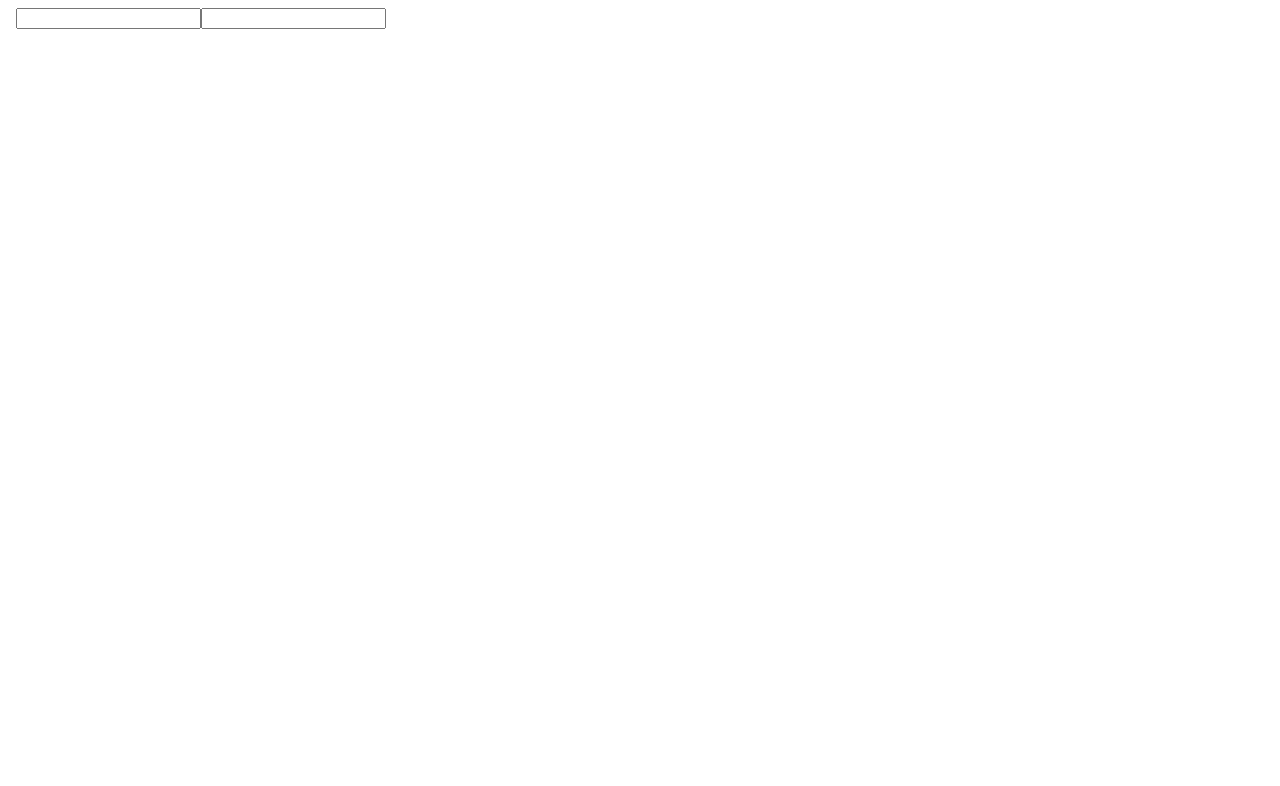
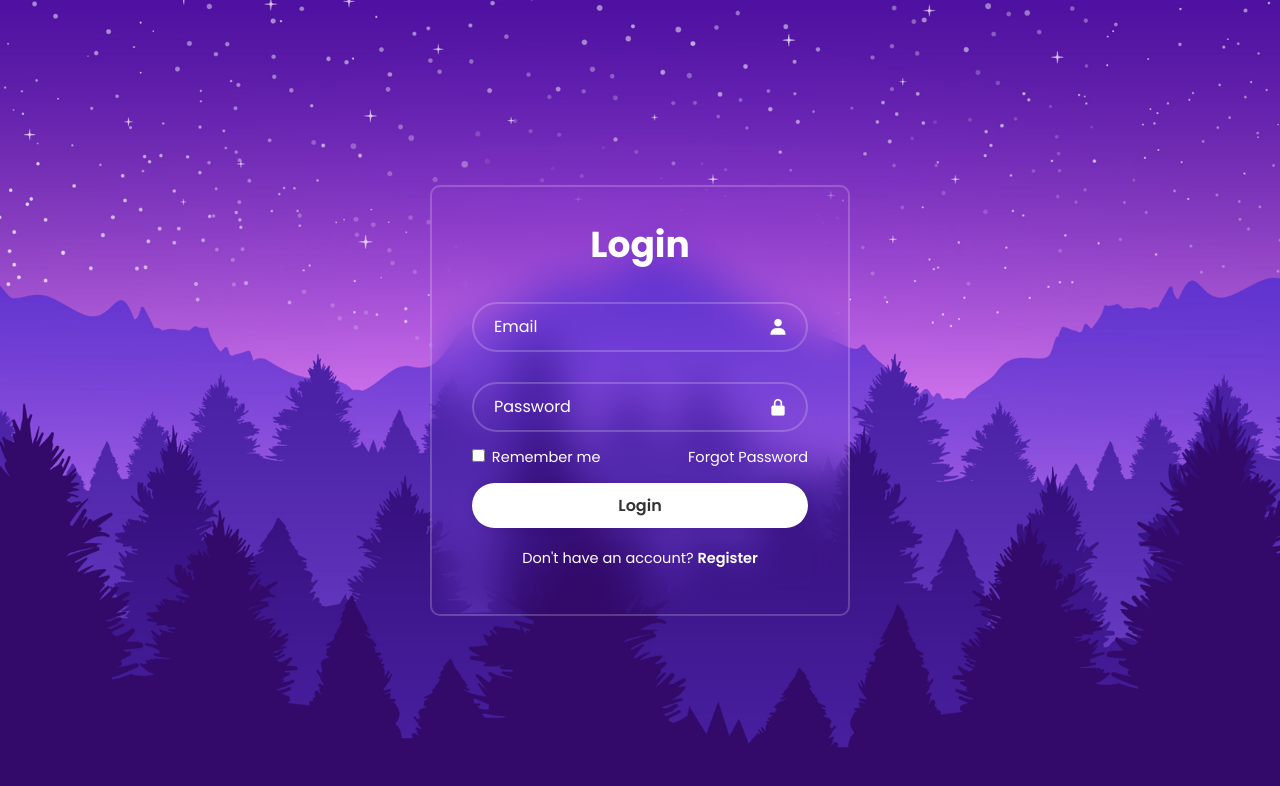
Before and after one commit to OldSider/React-ReduxThunk, a React (Vite) app: page / in a window 1280 px wide. Shown: the top 786 px of the page. Built offline with nearby package versions, Linux system fonts and the light colour scheme.

Commit message:
LoginPage and Functions Complete

```diff
--- a/index.html
+++ b/index.html
@@ -4,6 +4,10 @@
     <meta charset="UTF-8" />
     <link rel="icon" type="image/svg+xml" href="/vite.svg" />
     <meta name="viewport" content="width=device-width, initial-scale=1.0" />
+    <link
+      href="https://unpkg.com/boxicons@2.1.4/css/boxicons.min.css"
+      rel="stylesheet"
+    />
     <title>React-Redux Project</title>
   </head>
   <body>
--- a/package.json
+++ b/package.json
@@ -12,7 +12,6 @@
   "dependencies": {
     "@reduxjs/toolkit": "^1.9.5",
     "axios": "^1.4.0",
-    "dotenv": "^16.3.1",
     "react": "^18.2.0",
     "react-dom": "^18.2.0",
     "react-hook-form": "^7.45.2",
@@ -28,6 +27,7 @@
     "@typescript-eslint/eslint-plugin": "^6.0.0",
     "@typescript-eslint/parser": "^6.0.0",
     "@vitejs/plugin-react-swc": "^3.3.2",
+    "dotenv": "^16.3.1",
     "eslint": "^8.45.0",
     "eslint-plugin-react-hooks": "^4.6.0",
     "eslint-plugin-react-refresh": "^0.4.3",
--- /dev/null
+++ b/src/assets/Pages/LoginPage/Components/LoginButton/LoginButton.tsx
@@ -0,0 +1,33 @@
+import { useNavigate } from "react-router-dom";
+
+import useAppDispatch from "../../../../Hook/UseAppDispatch";
+import useAppSelector from "../../../../Hook/UseAppSelector";
+import LoginAuth from "../../../../Redux/Reducers/LoginAuth/Components/AsyncThunk";
+import { unwrapResult } from "@reduxjs/toolkit";
+
+function LoginButton() {
+  const navigate = useNavigate();
+  const dispatch = useAppDispatch();
+  const authInfo = useAppSelector((state) => state.authLogin);
+
+  const handleInputValidation = async () => {
+    try {
+      const resultAction = await dispatch(
+        LoginAuth({ email: authInfo.email, password: authInfo.password })
+      );
+      const loginResult = unwrapResult(resultAction);
+      loginResult ? navigate("/home") : alert("Client not found, Try again");
+    } catch (error) {
+      console.error(error);
+    }
+  };
+
+  return (
+    <>
+      <button onClick={handleInputValidation} className="btn">
+        Login
+      </button>
+    </>
+  );
+}
+export default LoginButton;
--- a/src/assets/Pages/LoginPage/Components/Style/LoginPage.css
+++ b/src/assets/Pages/LoginPage/Components/Style/LoginPage.css
@@ -0,0 +1,116 @@
+@import url("https://fonts.googleapis.com/css2?family=Poppins:wght@300;400;500;600;700;800;900&display=swap");
+
+* {
+  margin: 0;
+  padding: 0;
+  box-sizing: border-box;
+  font-family: "Poppins", sans-serif;
+}
+
+body {
+  display: flex;
+  justify-content: center;
+  align-items: center;
+  min-height: 100vh;
+  background: url("./img.jpg") no-repeat;
+  background-size: cover;
+  background-position: center;
+}
+
+.wrapper {
+  width: 420px;
+  background: transparent;
+  border: 2px solid rgba(255, 255, 255, 0.2);
+  backdrop-filter: blur(20px);
+  color: #fff;
+  border-radius: 10px;
+  padding: 30px 40px;
+}
+
+.wrapper h1 {
+  font-size: 36px;
+  text-align: center;
+}
+
+.wrapper .input-box {
+  position: relative;
+  width: 100%;
+  height: 50px;
+  margin: 30px 0;
+}
+
+.input-box input {
+  width: 100%;
+  height: 100%;
+  background: transparent;
+  border: none;
+  outline: none;
+  border: 2px solid rgba(255, 255, 255, 0.2);
+  border-radius: 40px;
+  font-size: 16px;
+  color: #fff;
+  padding: 20px 45px 20px 20px;
+}
+
+.input-box input::placeholder {
+  color: #fff;
+}
+
+.input-box i {
+  position: absolute;
+  right: 20px;
+  top: 50%;
+  transform: translateY(-50%);
+  font-size: 20px;
+}
+
+.wrapper .remember-forgot {
+  display: flex;
+  justify-content: space-between;
+  font-size: 14.5px;
+  margin: -15px 0 15px;
+}
+
+.remember-forgot label input {
+  accent-color: #fff;
+  margin-right: 3px;
+}
+
+.remember-forgot .forgot-password {
+  color: #fff;
+  text-decoration: none;
+}
+
+.remember-forgot .forgot-password:hover {
+  text-decoration: underline;
+}
+
+.wrapper .btn {
+  width: 100%;
+  height: 45px;
+  background: #fff;
+  border: none;
+  outline: none;
+  border-radius: 40px;
+  box-shadow: 0 0 10px rgba(0, 0, 0, 0.1);
+  cursor: pointer;
+  font-size: 16px;
+  color: #333;
+  font-weight: 600;
+}
+
+.wrapper .register-link {
+  font-size: 14.5px;
+  text-align: center;
+  margin: 20px 0 15px;
+}
+
+.register-link p .register {
+  color: #fff;
+  text-decoration: none;
+  font-weight: 600;
+}
+
+.register-link p .register:hover {
+  text-decoration: underline;
+}
--- a/src/assets/Pages/LoginPage/LoginPage.tsx
+++ b/src/assets/Pages/LoginPage/LoginPage.tsx
@@ -1,18 +1,18 @@
 import { ChangeEvent } from "react";
-
 import {
   setEmail,
   setPassword,
 } from "../../Redux/Reducers/LoginAuth/LoginAuth";
+import { Link } from "react-router-dom";
 
 import useAppDispatch from "../../Hook/UseAppDispatch";
 import useAppSelector from "../../Hook/UseAppSelector";
+import LoginButton from "./Components/LoginButton/LoginButton";
 
 import "./Components/Style/LoginPage.css";
 
 function LoginPage() {
   const dispatch = useAppDispatch();
-
   const authLogin = useAppSelector((state) => state.authLogin);
 
   const handlePasswordInput = (event: ChangeEvent<HTMLInputElement>) => {
@@ -24,22 +24,54 @@ function LoginPage() {
 
   return (
     <>
-      <body>
       <section>
+        <div className="wrapper">
           <div>
+            <h1>Login</h1>
+
+            <div className="input-box">
               <input
                 type="text"
+                placeholder="Email"
                 value={authLogin.email}
                 onChange={handleEmailInput}
               />
+              <i className="bx bxs-user"></i>
+            </div>
+
+            <div className="input-box">
               <input
-              type="text"
+                type="password"
+                placeholder="Password"
                 value={authLogin.password}
                 onChange={handlePasswordInput}
               />
+              <i className="bx bxs-lock-alt"></i>
+            </div>
+
+            <div className="remember-forgot">
+              <label>
+                <input type="checkbox" /> Remember me
+              </label>
+
+              <Link to={"#"} className="forgot-password">
+                Forgot Password
+              </Link>
+            </div>
+
+            <LoginButton />
+
+            <div className="register-link">
+              <p>
+                Don't have an account? {""}
+                <Link to={"/register"} className="register">
+                  Register
+                </Link>
+              </p>
+            </div>
+          </div>
         </div>
       </section>
-      </body>
     </>
   );
 }
--- a/src/assets/Provider/Api.tsx
+++ b/src/assets/Provider/Api.tsx
@@ -1,6 +1,6 @@
 import axios from "axios";
 
-const baseURL = process.env.REACT_APP_API;
+const baseURL = "http://localhost:8080";
 
 const Api = axios.create({ baseURL });
 
--- a/vite.config.ts
+++ b/vite.config.ts
@@ -1,7 +1,10 @@
-import { defineConfig } from 'vite'
-import react from '@vitejs/plugin-react-swc'
+import { defineConfig } from "vite";
+import dotenv from "dotenv";
 
+import react from "@vitejs/plugin-react-swc";
+
+dotenv.config();
 // https://vitejs.dev/config/
 export default defineConfig({
   plugins: [react()],
-})
+});
```
Also changed, not shown: src/assets/Pages/LoginPage/Components/any/AuthFunction.tsx (deleted), 2 other files (tests, documents, lock files or other folders). Lines whose indentation alone changed are shown as unchanged.
